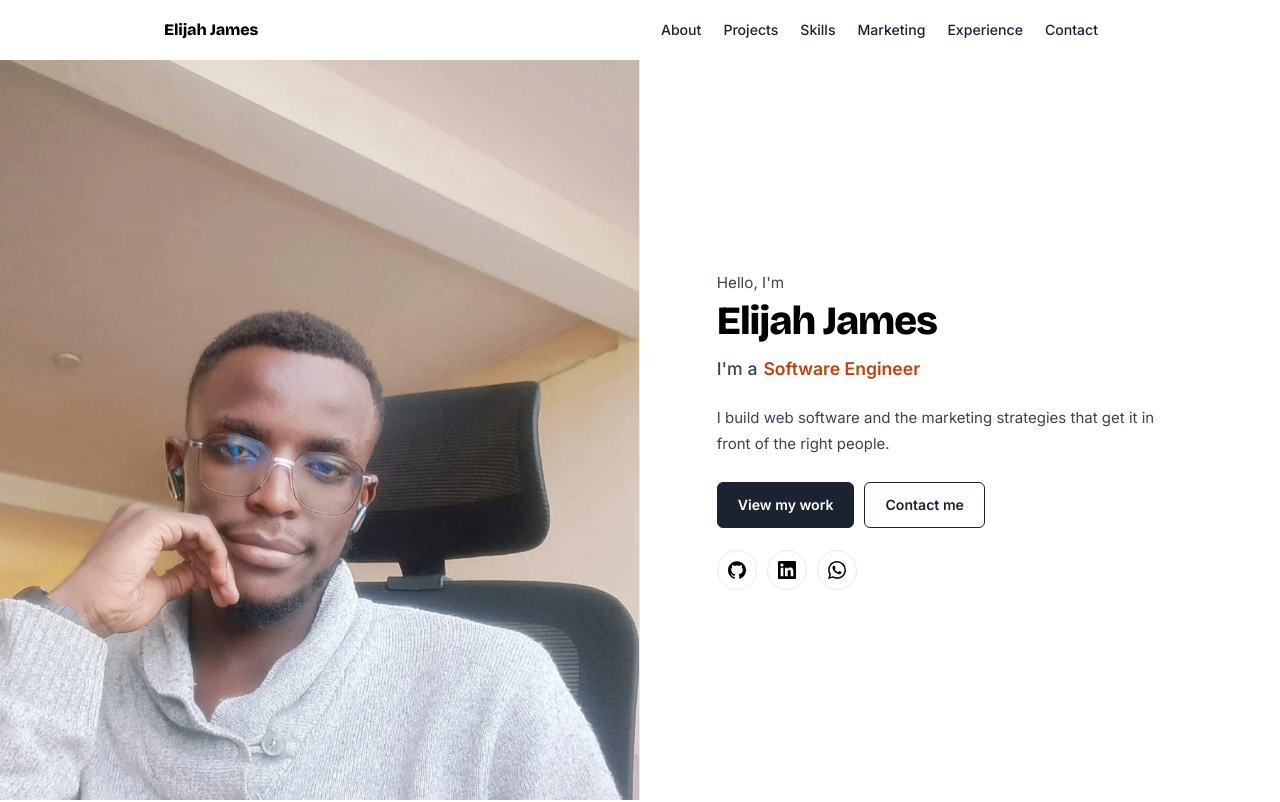
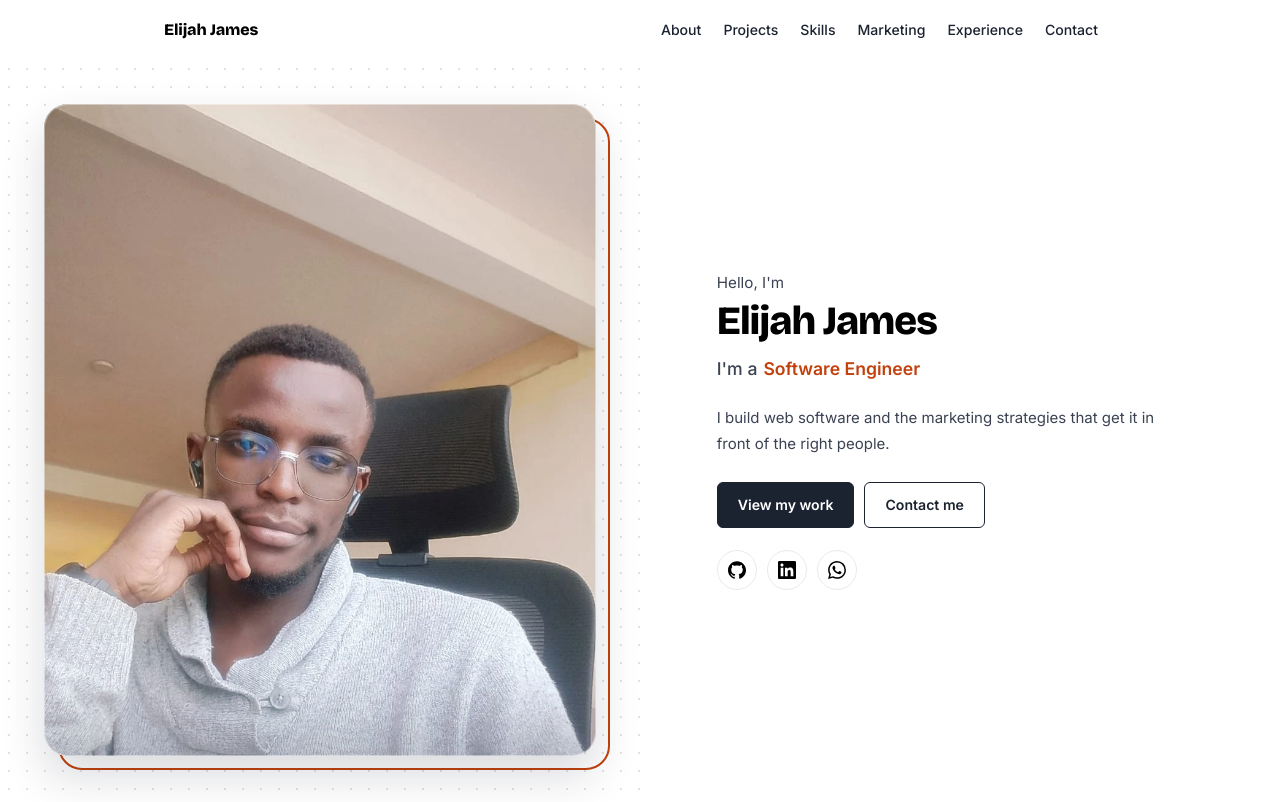
Before and after one commit to 25ELIJAH/elijahjames-portfolio, a Nuxt app: page / in a window 1280 px wide. Shown: the top 802 px of the page. Built offline with nearby package versions, Linux system fonts and the light colour scheme.

Commit message:
Hero photo: rounded frame, offset outline, dotted texture and simple hover effect
Co-Authored-By: Claude Sonnet 5.5 <noreply@anthropic.com>

```diff
--- a/assets/css/main.css
+++ b/assets/css/main.css
@@ -423,3 +423,41 @@ img.xp-logo { width: auto; min-width: 56px; max-width: 124px; height: 56px; }
   .hero-photo { width: 100%; aspect-ratio: 16 / 10; max-height: 80vh; }
   .hero-photo img { object-position: 50% 30%; }
 }
+
+/* ---------- Hero photo: rounded frame, dotted texture, simple hover ---------- */
+.hero-photo {
+  overflow: visible; display: flex; border-right: 0;
+  padding: clamp(24px, 3.4vw, 48px);
+  background-color: #fff;
+  background-image: radial-gradient(rgba(27, 34, 48, 0.13) 1.2px, transparent 1.2px);
+  background-size: 18px 18px;
+}
+.photo-frame { position: relative; flex: 1; min-height: 420px; }
+.photo-frame::before { /* offset outline behind the photo */
+  content: ""; position: absolute; inset: 0; border: 2px solid var(--heading); border-radius: 24px;
+  transform: translate(14px, 14px); transition: transform 0.45s var(--ease);
+}
+.photo-clip {
+  position: absolute; inset: 0; overflow: hidden; border-radius: 24px; background: var(--tint);
+  box-shadow: 0 20px 44px rgba(27, 34, 48, 0.16);
+}
+.photo-clip::after { /* soft inner edge and a touch of depth at the bottom */
+  content: ""; position: absolute; inset: 0; border-radius: inherit; pointer-events: none;
+  box-shadow: inset 0 0 0 1px rgba(255, 255, 255, 0.4), inset 0 -90px 80px -70px rgba(27, 34, 48, 0.28);
+}
+.hero-photo img {
+  animation: settle 1.6s var(--ease) backwards; /* backwards only, so hover can still scale it */
+  transition: transform 0.9s var(--ease);
+}
+.photo-frame:hover::before { transform: translate(7px, 7px); }
+.photo-frame:hover .photo-clip img { transform: scale(1.04); }
+
+@media (max-width: 800px) {
+  .hero-photo { width: 100%; height: auto; aspect-ratio: auto; max-height: none; min-height: 0; padding: 22px 28px 30px 22px; }
+  .photo-frame { flex: none; width: 100%; min-height: 300px; aspect-ratio: 4 / 5; max-height: 70vh; }
+  .photo-frame::before { transform: translate(8px, 8px); border-radius: 20px; }
+  .photo-clip { border-radius: 20px; }
+}
+@media (max-width: 800px) and (orientation: landscape) {
+  .photo-frame { aspect-ratio: 16 / 10; max-height: 78vh; }
+}
--- a/components/HeroSection.vue
+++ b/components/HeroSection.vue
@@ -13,14 +13,20 @@ onMounted(() => {
 <template>
   <section class="hero">
     <div class="hero-photo">
+      <div class="photo-frame">
+        <div class="photo-clip">
           <div v-if="failed" class="photo-fallback">{{ profile.initials }}</div>
           <img
             v-else
             ref="img"
             :src="profile.photo"
-        :alt="`Portrait of ${profile.name}`" decoding="async" fetchpriority="high"
+            :alt="`Portrait of ${profile.name}`"
+            decoding="async"
+            fetchpriority="high"
             @error="failed = true"
           />
+        </div>
+      </div>
     </div>
 
     <div class="hero-text">
```
Lines whose indentation alone changed are shown as unchanged.
